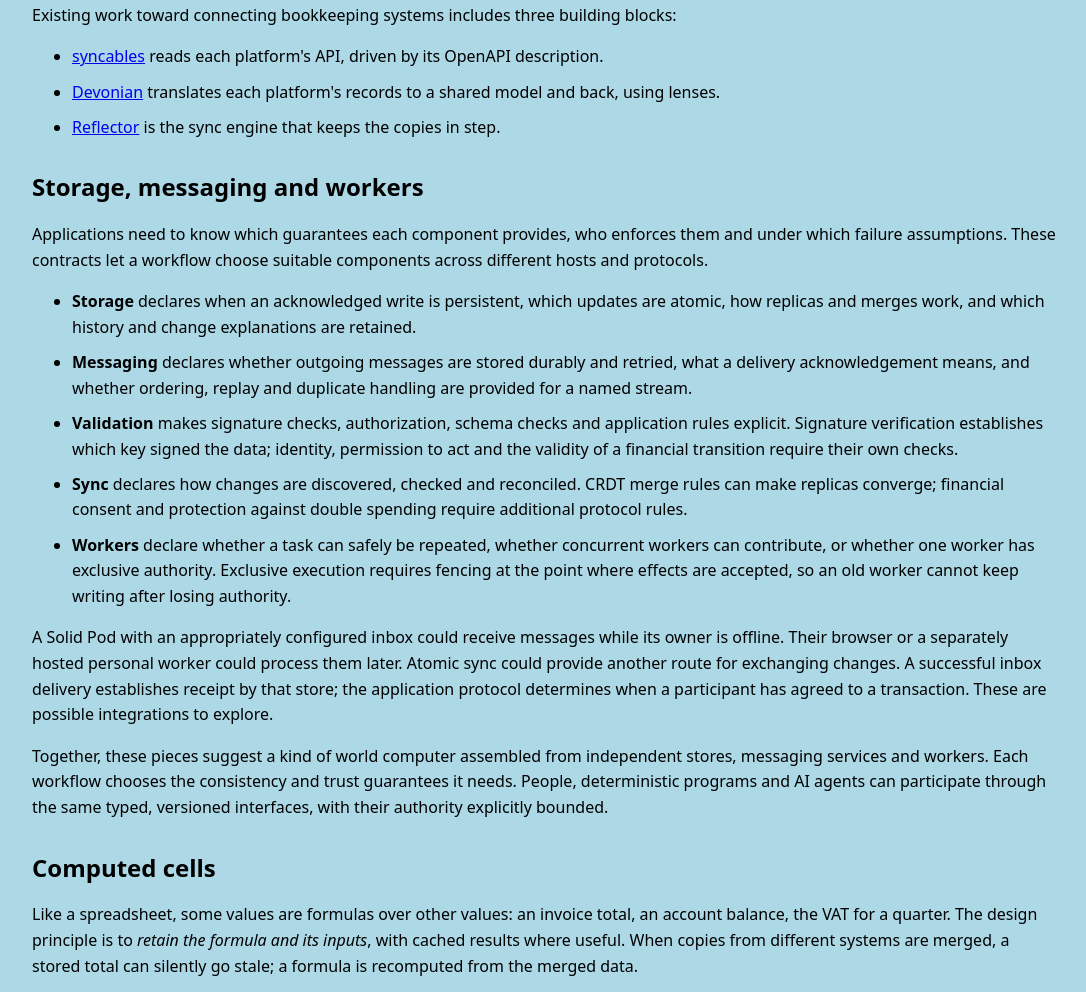
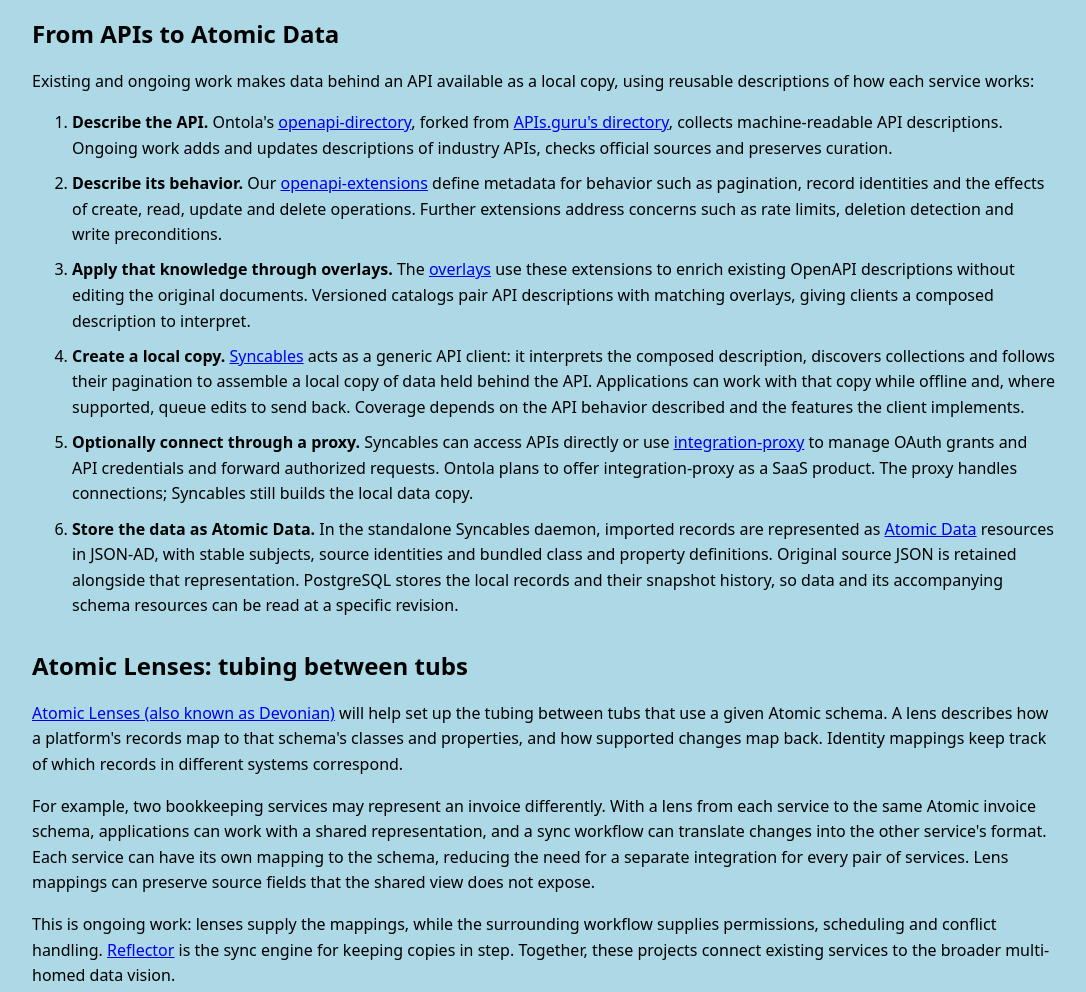
Before and after one commit to tubsproject/tubsproject.org, a plain HTML site: page index.html in a window 1280 px wide. Shown: the part 1824-2816 px from the top of the page, without its empty margins (96-1182 px from the left). Drawn offline with Linux system fonts and the light colour scheme.

Commit message:
docs: explain API integrations and Atomic Lenses
Describe the OpenAPI Directory fork, extensions and overlays, Syncables local copies, optional integration-proxy and planned SaaS offering, Atomic Data storage, and schema-based tubing through Atomic Lenses (Devonian).

```diff
--- a/index.html
+++ b/index.html
@@ -76,17 +76,73 @@
       with other providers. An unhosted app can run in your browser and connect to
       the stores you choose. Its operator need not hold your application data.
     </p>
+    <h2>From APIs to Atomic Data</h2>
     <p>
-      Existing work toward connecting bookkeeping systems includes three building blocks:
+      Existing and ongoing work makes data behind an API available as a local copy,
+      using reusable descriptions of how each service works:
     </p>
-    <ul>
-      <li><a href="https://github.com/ontola/atomic-plugins/tree/main/syncables">syncables</a>
-        reads each platform's API, driven by its OpenAPI description.</li>
-      <li><a href="https://github.com/ontola/atomic-plugins/tree/main/devonian">Devonian</a>
-        translates each platform's records to a shared model and back, using lenses.</li>
-      <li><a href="https://github.com/ontola/atomic-plugins/tree/main/reflector">Reflector</a>
-        is the sync engine that keeps the copies in step.</li>
-    </ul>
+    <ol>
+      <li><strong>Describe the API.</strong>
+        Ontola's <a href="https://github.com/ontola/openapi-directory">openapi-directory</a>,
+        forked from <a href="https://github.com/APIs-guru/openapi-directory">APIs.guru's directory</a>,
+        collects machine-readable API descriptions. Ongoing work adds and updates
+        descriptions of industry APIs, checks official sources and preserves curation.</li>
+      <li><strong>Describe its behavior.</strong>
+        Our <a href="https://github.com/ontola/atomic-plugins/tree/main/openapi-extensions">openapi-extensions</a>
+        define metadata for behavior such as pagination, record identities and the
+        effects of create, read, update and delete operations. Further extensions
+        address concerns such as rate limits, deletion detection and write preconditions.</li>
+      <li><strong>Apply that knowledge through overlays.</strong>
+        The <a href="https://github.com/ontola/atomic-plugins/tree/main/overlays">overlays</a>
+        use these extensions to enrich existing OpenAPI descriptions without
+        editing the original documents. Versioned catalogs pair API descriptions
+        with matching overlays, giving clients a composed description to interpret.</li>
+      <li><strong>Create a local copy.</strong>
+        <a href="https://github.com/ontola/atomic-plugins/tree/main/syncables">Syncables</a>
+        acts as a generic API client: it interprets the composed description,
+        discovers collections and follows their pagination to assemble a local
+        copy of data held behind the API. Applications can work with that copy
+        while offline and, where supported, queue edits to send back. Coverage
+        depends on the API behavior described and the features the client implements.</li>
+      <li><strong>Optionally connect through a proxy.</strong>
+        Syncables can access APIs directly or use
+        <a href="https://github.com/ontola/atomic-plugins/tree/main/integration-proxy">integration-proxy</a>
+        to manage OAuth grants and API credentials and forward authorized requests.
+        Ontola plans to offer integration-proxy as a SaaS product. The proxy handles
+        connections; Syncables still builds the local data copy.</li>
+      <li><strong>Store the data as Atomic Data.</strong>
+        In the standalone Syncables daemon, imported records are represented as
+        <a href="https://github.com/ontola/atomic-plugins/blob/main/docs/design/versioned-atomic-data.md">Atomic Data</a>
+        resources in JSON-AD, with stable subjects, source identities and bundled
+        class and property definitions. Original source JSON is retained alongside
+        that representation. PostgreSQL stores the local records and their snapshot
+        history, so data and its accompanying schema resources can be read at a
+        specific revision.</li>
+    </ol>
+    <h2>Atomic Lenses: tubing between tubs</h2>
+    <p>
+      <a href="https://github.com/ontola/atomic-plugins/tree/main/devonian">Atomic Lenses
+      (also known as Devonian)</a> will help set up the tubing between tubs that
+      use a given Atomic schema. A lens describes how a platform's records map
+      to that schema's classes and properties, and how supported changes map back.
+      Identity mappings keep track of which records in different systems correspond.
+    </p>
+    <p>
+      For example, two bookkeeping services may represent an invoice differently.
+      With a lens from each service to the same Atomic invoice schema, applications
+      can work with a shared representation, and a sync workflow can translate
+      changes into the other service's format. Each service can have its own mapping
+      to the schema, reducing the need for a separate integration for every pair
+      of services. Lens mappings can preserve source fields that the shared view
+      does not expose.
+    </p>
+    <p>
+      This is ongoing work: lenses supply the mappings, while the surrounding
+      workflow supplies permissions, scheduling and conflict handling.
+      <a href="https://github.com/ontola/atomic-plugins/tree/main/reflector">Reflector</a>
+      is the sync engine for keeping copies in step. Together, these projects
+      connect existing services to the broader multi-homed data vision.
+    </p>
     <h2>Storage, messaging and workers</h2>
     <p>
       Applications need to know which guarantees each component provides, who
```
